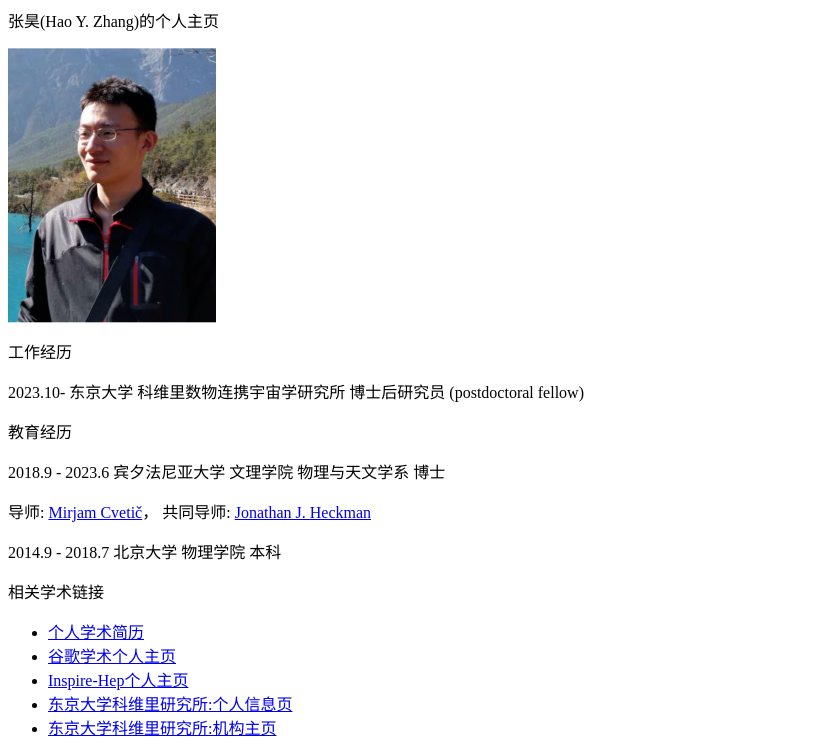
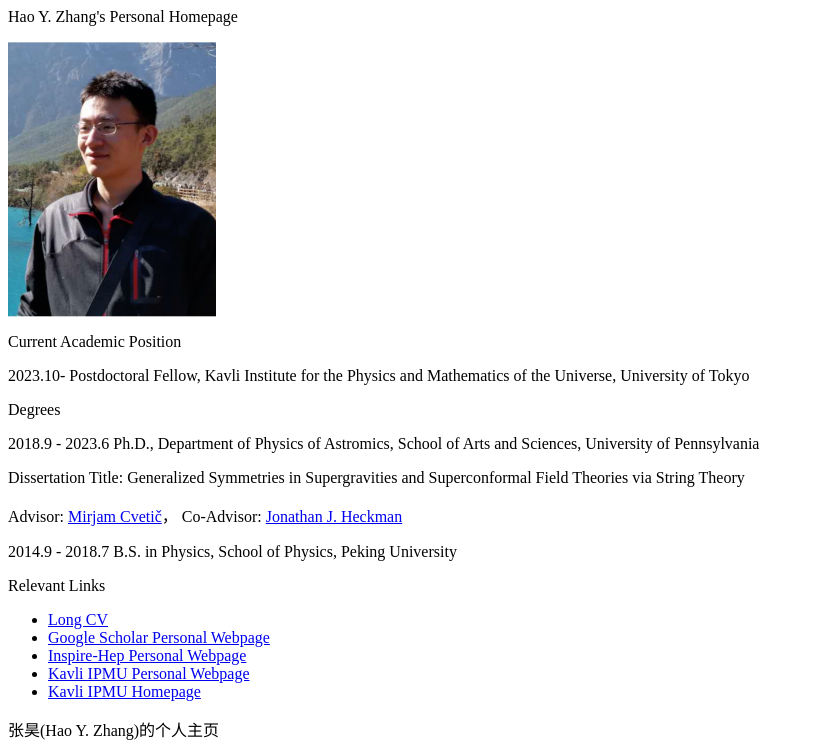
Before and after one commit to zhanghaophy/zhanghaophy, a plain HTML site: page index.html in a window 1280 px wide. Shown: the top 754 px of the page, without its empty margins (0-814 px from the left). Drawn offline with Linux system fonts and the light colour scheme.

Commit message:
Update index.html
En ver added

```diff
--- a/index.html
+++ b/index.html
@@ -4,6 +4,31 @@
 </head>
 
 <body>
+
+<p>Hao Y. Zhang's Personal Homepage</p>
+
+<img src="./photo.png">
+
+<p>Current Academic Position</p>
+<p>2023.10- Postdoctoral Fellow, Kavli Institute for the Physics and Mathematics of the Universe, University of Tokyo</p>
+
+<p>Degrees</p>
+<p>2018.9 - 2023.6 Ph.D., Department of Physics of Astromics, School of Arts and Sciences, University of Pennsylvania</p>
+<p>Dissertation Title: Generalized Symmetries in Supergravities and Superconformal Field Theories via String Theory </p>
+<p>Advisor: <a href="https://en.wikipedia.org/wiki/Mirjam_Cvetič">Mirjam Cvetič</a>，
+  Co-Advisor: <a href="https://www.jjheckman.com">Jonathan J. Heckman</a></p>
+<p>2014.9 - 2018.7 B.S. in Physics, School of Physics, Peking University</p>
+
+
+<p>Relevant Links</p>
+<ul>
+<li> <a href="./HaoZhang_CV_202310.pdf">Long CV</a> </li>
+<li> <a href="https://scholar.google.com/citations?user=xNSb1rYAAAAJ&hl=en">Google Scholar Personal Webpage</a> </li>
+<li> <a href="https://inspirehep.net/authors/1694387?ui-citation-summary=true">Inspire-Hep Personal Webpage</a> </li>
+<li> <a href="https://db.ipmu.jp/member/personal/7390en.html">Kavli IPMU Personal Webpage</a> </li>
+<li> <a href="https://www.ipmu.jp">Kavli IPMU Homepage</a> </li>
+</ul>
+
 
 <p>张昊(Hao Y. Zhang)的个人主页</p>
 
```
